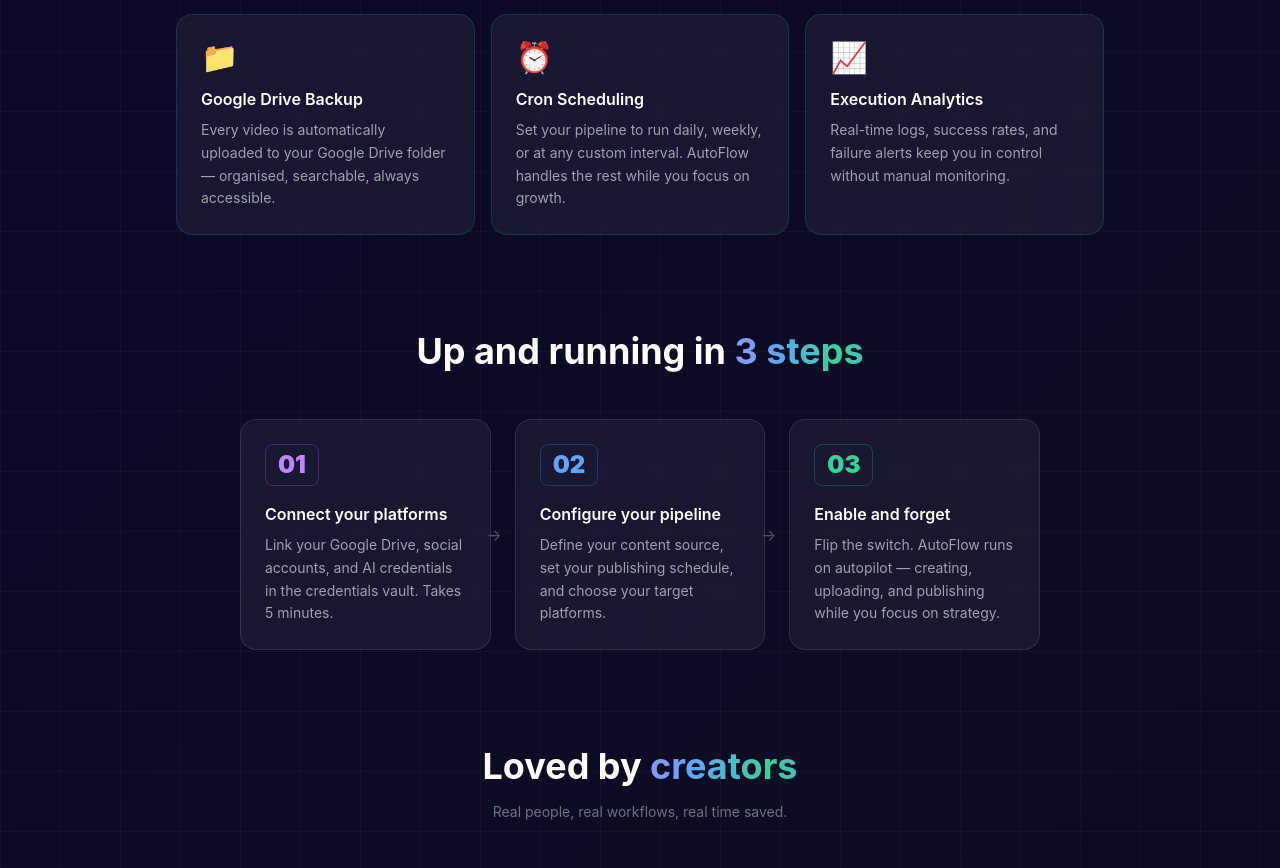
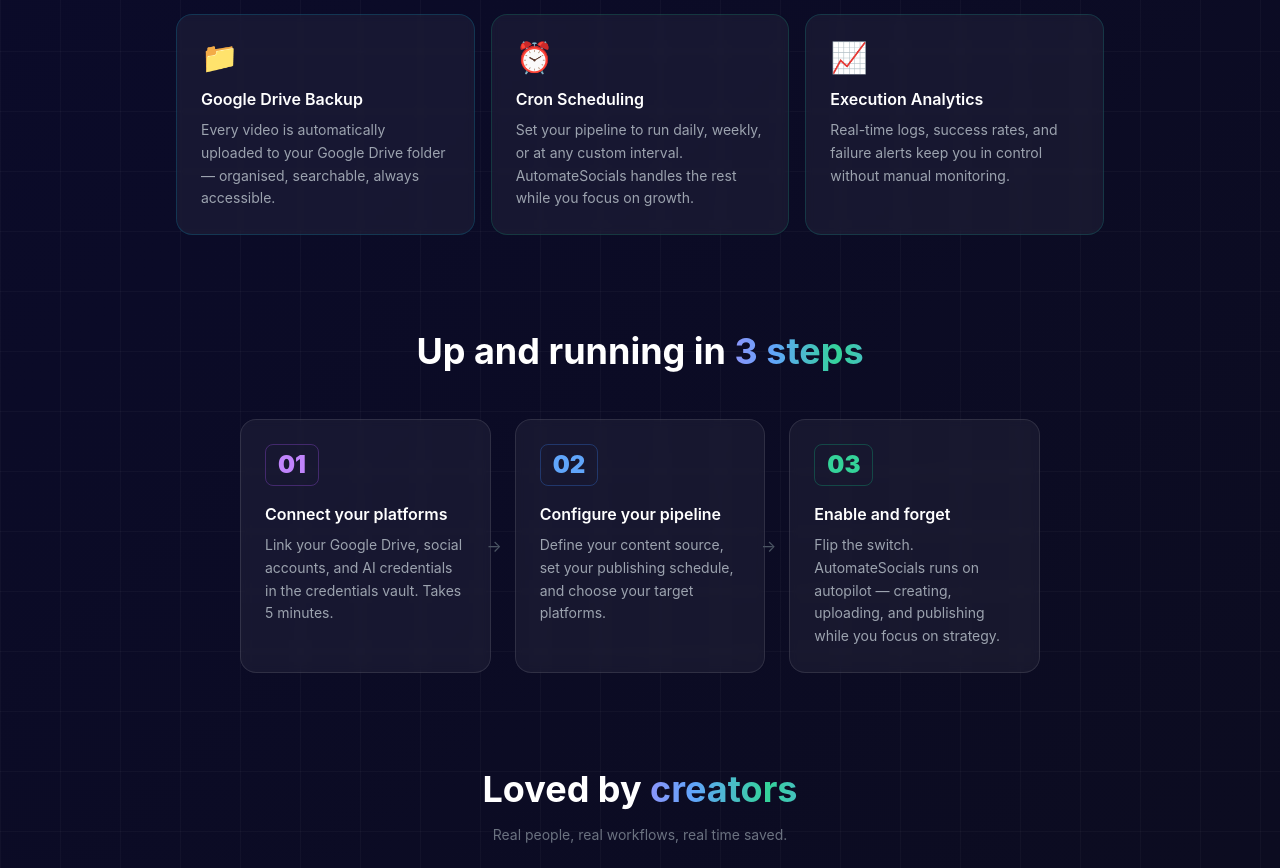
Before and after one commit to ikramarn/automation, a Next.js app in the folder dashboard/: page / in a window 1280 px wide. Shown: the part 1869-2737 px from the top of the page. Built offline with nearby package versions, Linux system fonts and the light colour scheme; no server answers.

Commit message:
fix(branding): rename AutoFlow AI to AutomateSocials AI on homepage and add Downloads link on login page

```diff
--- a/dashboard/src/app/(auth)/layout.tsx
+++ b/dashboard/src/app/(auth)/layout.tsx
@@ -1,3 +1,4 @@
+import Link from "next/link";
 import { redirect } from "next/navigation";
 import { createClient } from "@/lib/supabase/server";
 
--- a/dashboard/src/app/page.tsx
+++ b/dashboard/src/app/page.tsx
@@ -42,7 +42,7 @@
             <div className="h-3 w-3 rounded-full bg-gradient-to-br from-purple-400 to-blue-400" />
           </div>
           <span className="text-lg font-bold tracking-tight text-white">
-            AutoFlow <span className="text-purple-400">AI</span>
+            AutomateSocials <span className="text-purple-400">AI</span>
           </span>
         </div>
         <div className="flex items-center gap-3">
@@ -265,7 +265,7 @@
             {
               icon: "⏰",
               title: "Cron Scheduling",
-              desc: "Set your pipeline to run daily, weekly, or at any custom interval. AutoFlow handles the rest while you focus on growth.",
+              desc: "Set your pipeline to run daily, weekly, or at any custom interval. AutomateSocials handles the rest while you focus on growth.",
               color: "border-emerald-500/20 hover:border-emerald-500/50",
               glow: "group-hover:bg-emerald-500/5",
             },
@@ -314,7 +314,7 @@
             {
               step: "03",
               title: "Enable and forget",
-              desc: "Flip the switch. AutoFlow runs on autopilot — creating, uploading, and publishing while you focus on strategy.",
+              desc: "Flip the switch. AutomateSocials runs on autopilot — creating, uploading, and publishing while you focus on strategy.",
               color: "text-emerald-400 border-emerald-500/30",
             },
           ].map((step, i) => (
@@ -430,7 +430,7 @@
       {/* ── Footer ───────────────────────────────────────────────────────── */}
       <footer className="relative z-10 border-t border-white/5 py-8 text-center">
         <p className="text-sm text-gray-500">
-          © {new Date().getFullYear()} AutoFlow AI · Built for creators who move fast ·{" "}
+          © {new Date().getFullYear()} AutomateSocials AI · Built for creators who move fast ·{" "}
           <Link href="/downloads" className="transition-colors hover:text-gray-300">Downloads</Link>
           {" · "}
           <Link href="/privacy" className="transition-colors hover:text-gray-300">Privacy</Link>
```
Also changed, not shown: dashboard/src/app/(auth)/login/page.tsx (line endings or trailing spaces).
